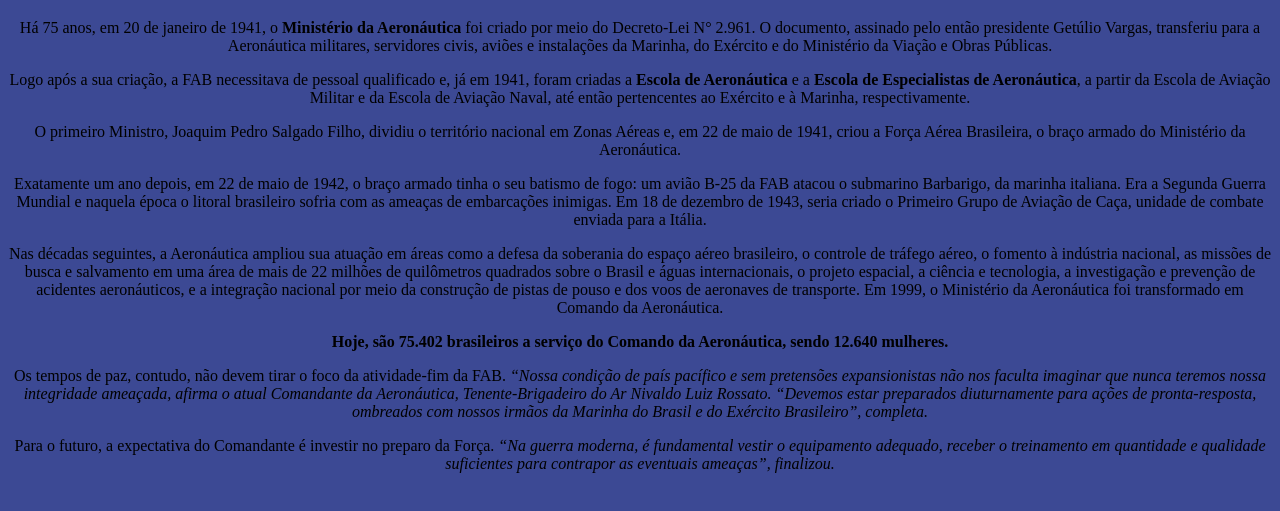
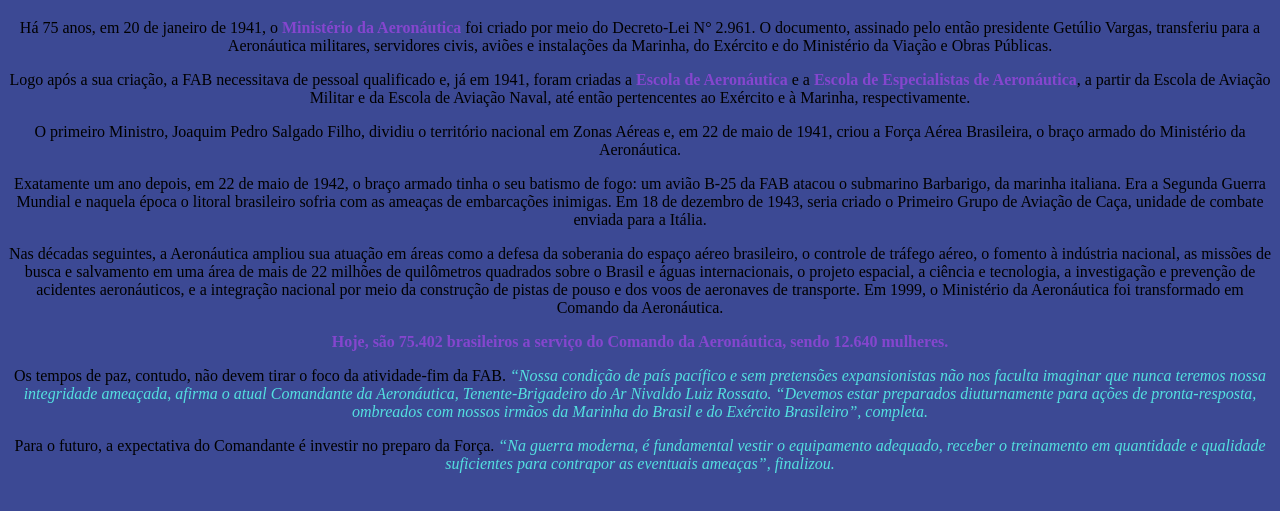
Before and after one commit to eloaisabelle/prova, a plain HTML site: page index.html in a window 1280 px wide. Shown: the part 61-572 px from the top of the page. Drawn offline with Linux system fonts and the light colour scheme.

Commit message:
o9yt856p7uy

```diff
--- a/style.css
+++ b/style.css
@@ -14,6 +14,10 @@ p{
     font-size: large;
 }
 
-em strong {
+strong {
     color:rgb(133, 70, 206)
 }
+
+em {
+    color: rgb(84, 224, 224);
+}
```
